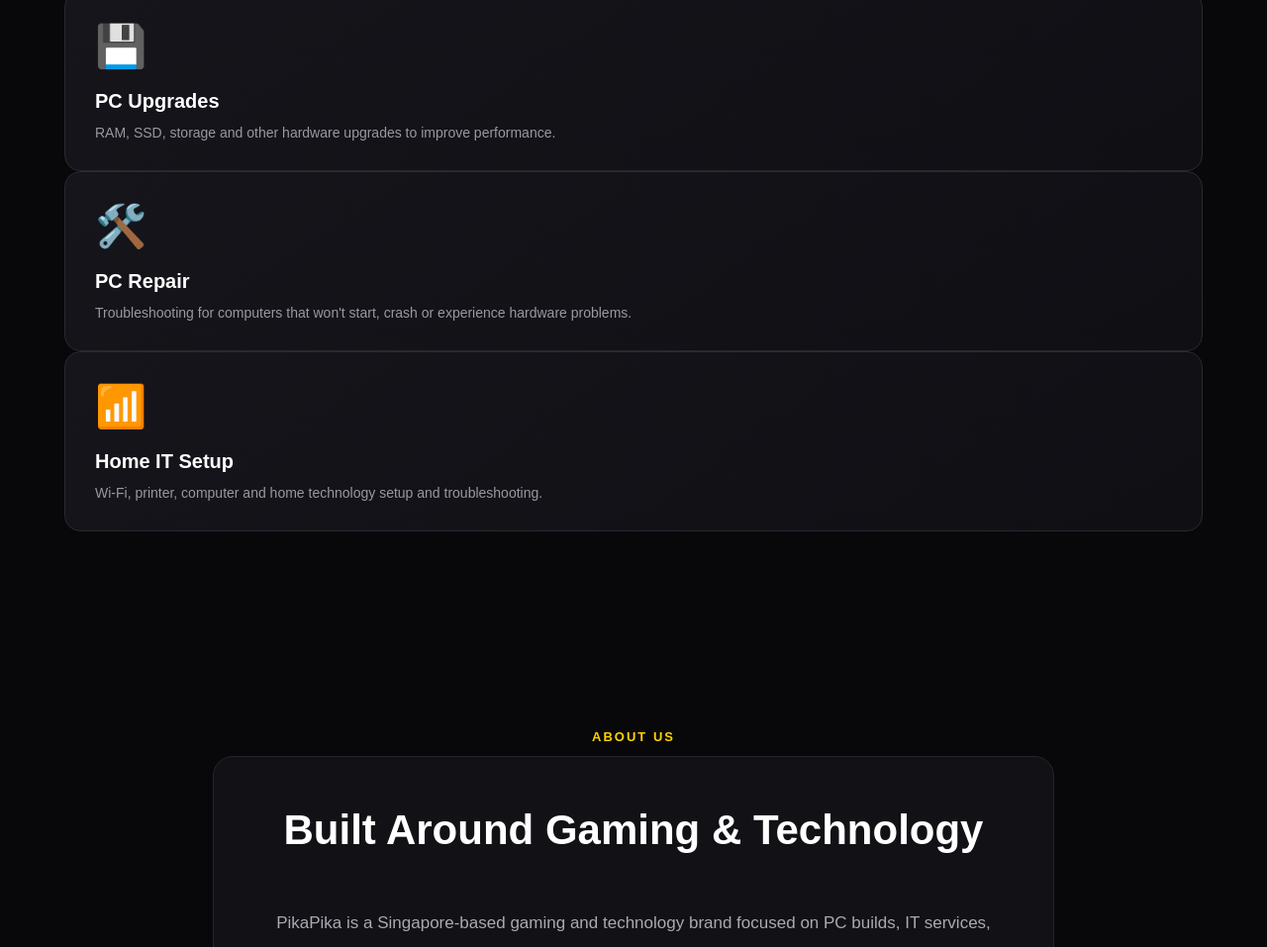
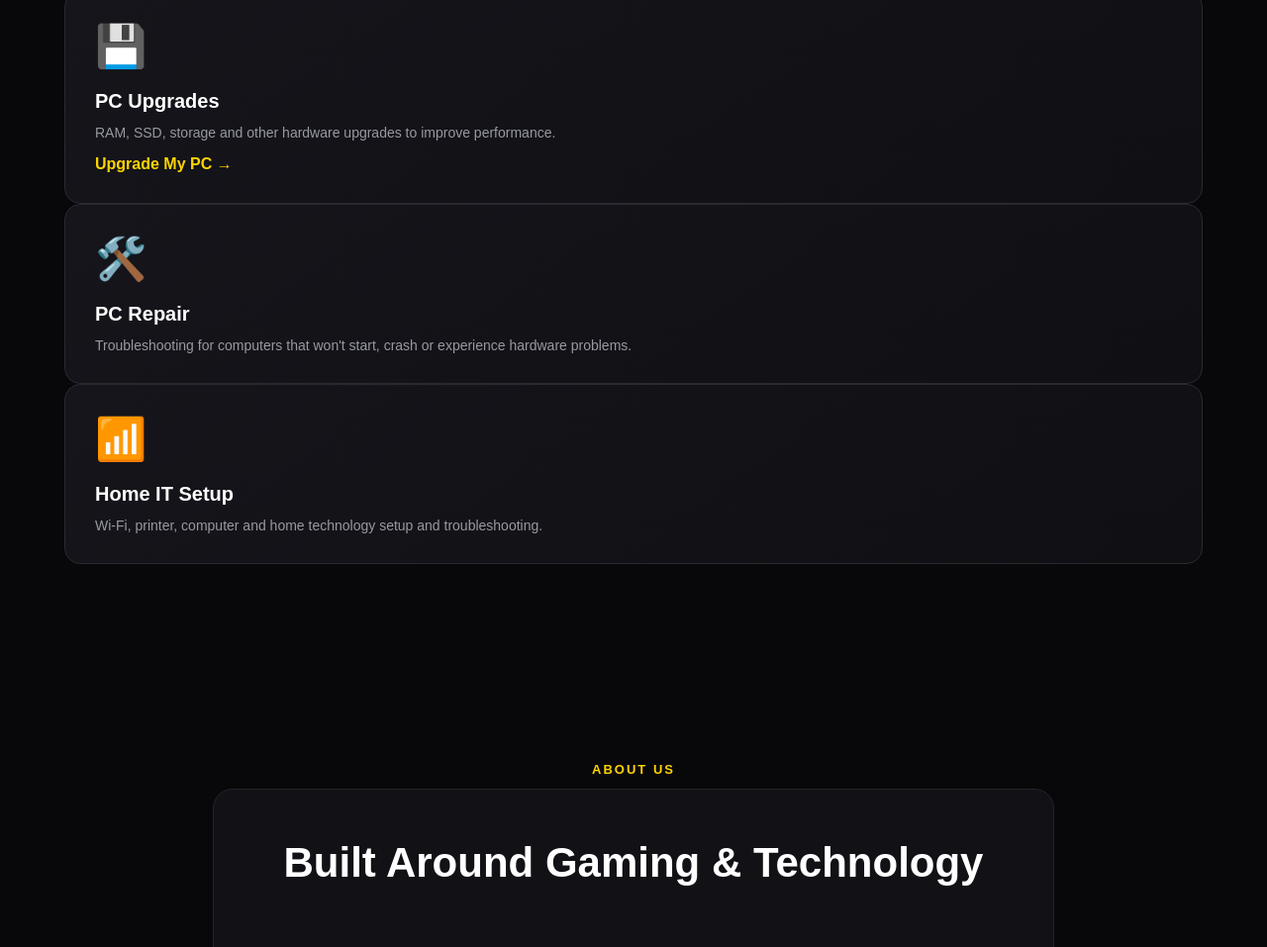
Before and after one commit to miketptp-droid/pikapikatechsg.github.io, a plain HTML site: page index.html in a window 1280 px wide. Shown: the part 5411-6368 px from the top of the page at 99% size. Drawn offline with Linux system fonts and the light colour scheme.

Commit message:
Update index.html

```diff
--- a/index.html
+++ b/index.html
@@ -901,6 +901,11 @@ or software problems.
 RAM, SSD, storage and other hardware upgrades
 to improve performance.
 </p>
+
+    <a href="#contact" class="card-button">
+    Upgrade My PC →
+</a>
+
 </div>
 
 <div class="card">
```
